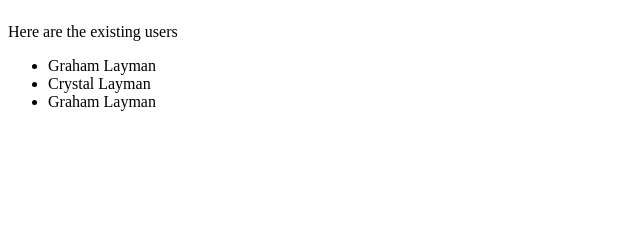
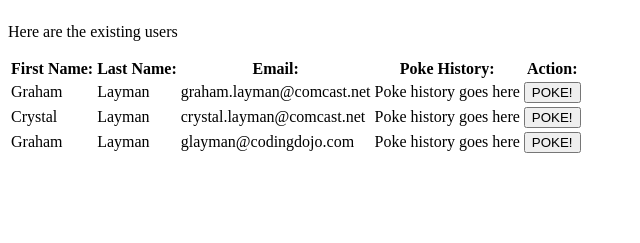
Before and after one commit to Vishos/django_login_reg, a Django app: template apps/dashboard/templates/dashboard/landing.html in a window 1280 px wide. Shown: the part 57-300 px from the top of the page, without its empty margins (0-640 px from the left). Run offline with Django 3.2, Linux system fonts and the light colour scheme; the template is opened without the code that fills it: values that come from a table or form of the project are taken from there, others are empty; data comes from the database, SQL or seed files in the repository; both versions use the stored data as it was after the commit; parts of the project's set-up code (start-up, migrations or seed data) failed here and were passed over.

Commit message:
in progress

```diff
--- a/apps/dashboard/templates/dashboard/landing.html
+++ b/apps/dashboard/templates/dashboard/landing.html
@@ -9,11 +9,33 @@
     <body>
         <h1>Hello {{request.session.user_id}}--</h1>
         <p>Here are the existing users</p>
-        <ul>
-            {% for user in users %}
-            <li>{{user.first_name}} {{user.last_name}}</li>
-            {% endfor %}
-        </ul>
+       <table>
+           <thead>
+               <tr>
+                   <th>First Name:</th>
+                   <th>Last Name:</th>
+                   <th>Email:</th>
+                   <th>Poke History:</th>
+                   <th>Action:</th>
+               </tr>
+           </thead>
+           {% for user in all_users %}
+           <tr>
+               <td>{{user.first_name}}</td>
+               <td>{{user.last_name}}</td>
+               <td>{{user.email}}</td>
+               <td>Poke history goes here</td>
+               <td>
+                   <form action="/dashboard/createPoke" method="POST">
+                       {% csrf_token %}
+                       <input type="hidden" name="poke_receiver" value="{{user.id}}">
+                       <input type="submit" value="POKE!">
+                   </form>
+               </td>
+           </tr>
+           {% endfor %}
+
+       </table>
 
     </body>
 </html>
--- a/apps/dashboard/urls.py
+++ b/apps/dashboard/urls.py
@@ -3,4 +3,5 @@ from . import views
 
 urlpatterns = [
     url(r'^$', views.landing, name="landing"),
+    url(r'^createPoke$', views.createPoke)
 ]
```
Also changed, not shown: apps/dashboard/models.py (+8 -1 lines), apps/dashboard/views.py (+8 -2 lines), apps/dashboard/migrations/0001_initial.py (added), db.sqlite3.
